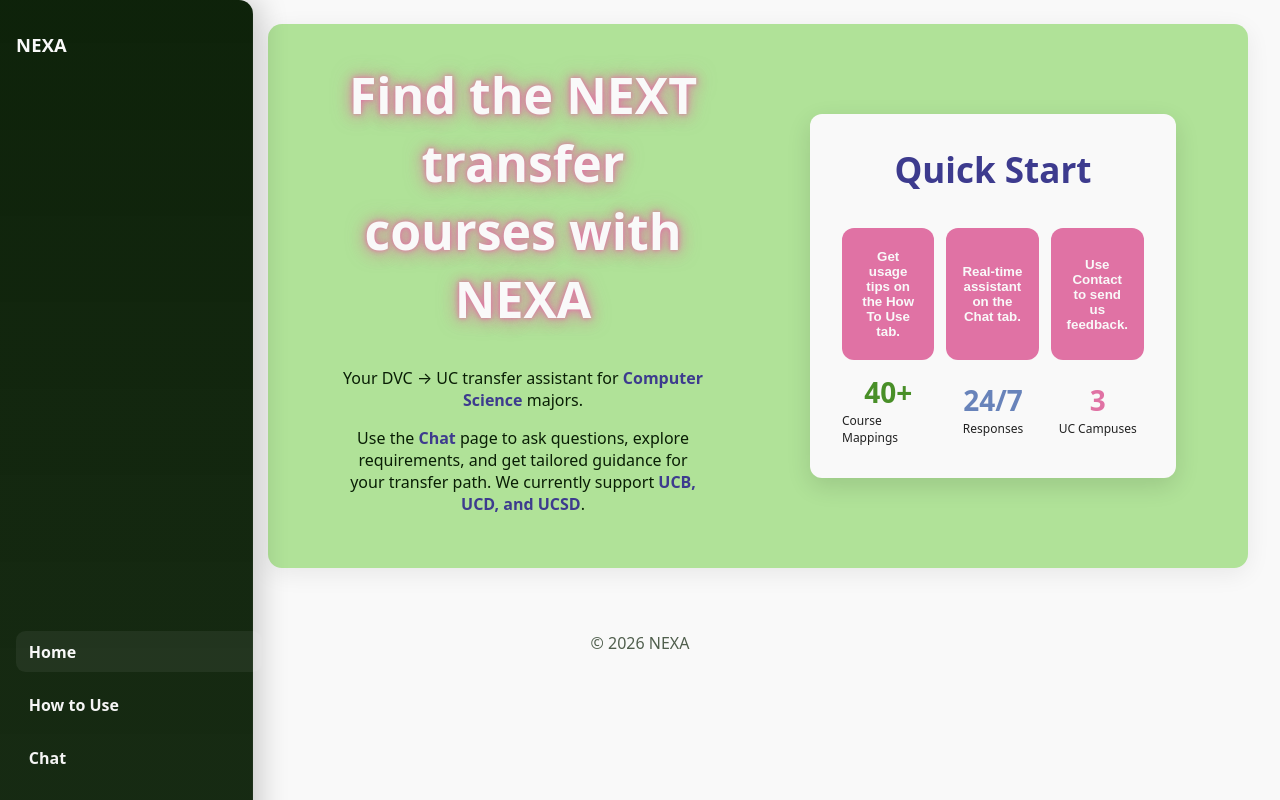
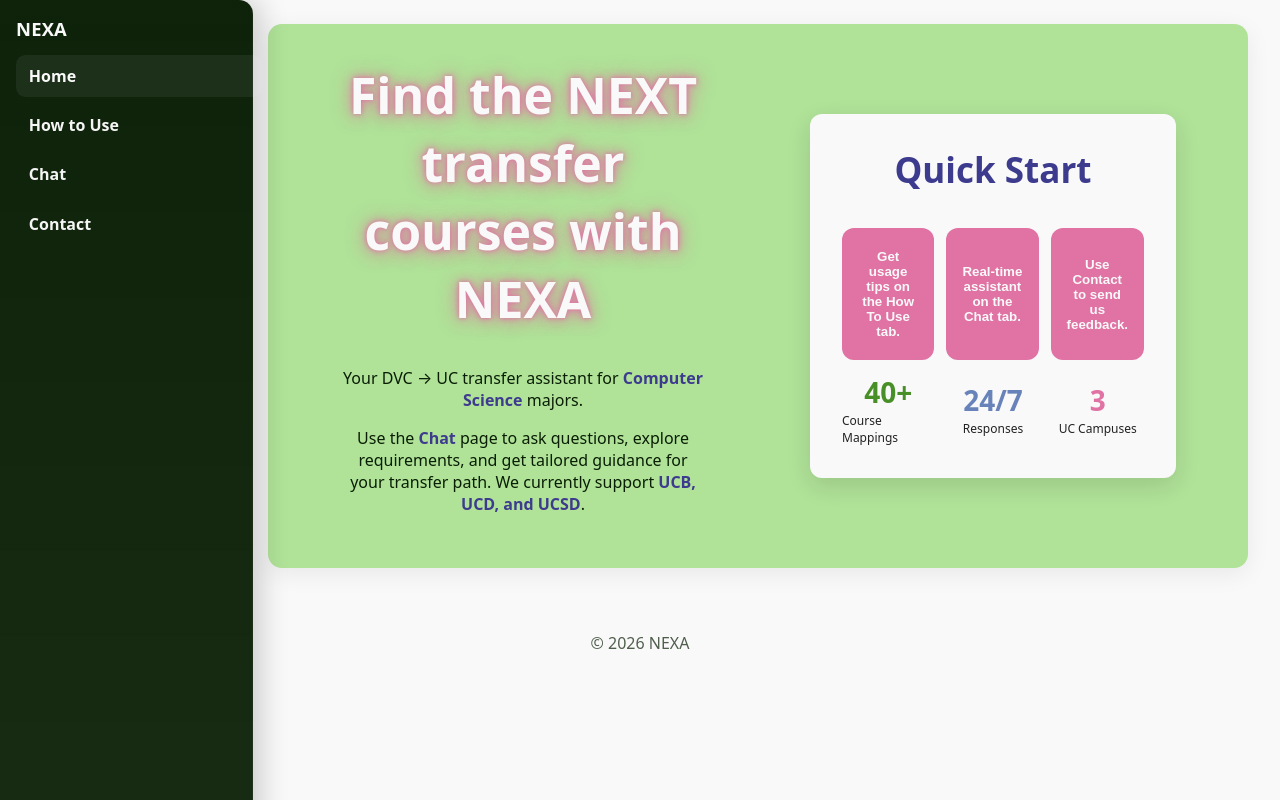
Before and after one commit to dvc-uc-ai-assistant/transfer-assistant, a React app in the folder frontend/: page / in a window 1280 px wide. Built offline with nearby package versions, Linux system fonts and the light colour scheme; the HTML template or start-up script is replaced by a standard one.

Commit message:
include contact page

```diff
--- a/frontend/src/App.jsx
+++ b/frontend/src/App.jsx
@@ -11,11 +11,11 @@
         <nav className="navbar">
           <div className="navbar-inner">
             <h1 className="nav-title">NEXA</h1>
-            <div className="nav-spacer" />
             <NavLink to="/" end className={({isActive}) => "nav-link" + (isActive ? " active" : "")}>Home</NavLink>
             <NavLink to="/how-to" className={({isActive}) => "nav-link" + (isActive ? " active" : "")}>How&nbsp;to&nbsp;Use</NavLink>
             <NavLink to="/chat" className={({isActive}) => "nav-link" + (isActive ? " active" : "")}>Chat</NavLink>
             <NavLink to="/contact" className={({isActive}) => "nav-link" + (isActive ? " active" : "")}>Contact</NavLink>
+            <div className="nav-spacer" />
           </div>
         </nav>
 
--- a/frontend/src/theme.css
+++ b/frontend/src/theme.css
@@ -46,19 +46,21 @@
   display: flex;
   flex-direction: column;
   align-items: stretch;
-  gap: 0.75rem;
+  gap: 0.5rem;
   /* keep the inner card full height of the sidebar */
   width: 100%;
   height: 100%;
-  padding: 2rem 1rem;
+  /* reduce top padding so nav links sit higher in the sidebar */
+  padding: 1rem 1rem 2rem 1rem;
   background: linear-gradient(180deg, rgba(var(--primary-dark-rgb),0.98), rgba(var(--primary-dark-rgb),0.94));
   color: var(--text-light);
   border-radius: 0 14px 14px 0; /* rounded on the right side only */
   box-shadow: 8px 0 28px rgba(0,0,0,0.18);
   border-right: 1px solid rgba(255,255,255,0.03);
 }
-.nav-title { margin: 0 0 1rem 0; font-size: 1.15rem; font-weight: 800; letter-spacing: .2px; text-align: left; }
+.nav-title { margin: 0 0 .4rem 0; font-size: 1.15rem; font-weight: 800; letter-spacing: .2px; text-align: left; }
 .nav-spacer { flex: 1; }
+.navbar-inner .nav-spacer { display: none; }
 .nav-link {
   display: flex;
   align-items: center;
@@ -71,6 +73,11 @@
   font-weight: 700;
   opacity: .98;
   position: relative;
+}
+.nav-link:focus-visible {
+  outline: none;
+  box-shadow: 0 0 0 3px rgba(176,226,152,0.18);
+  background: rgba(255,255,255,0.04);
 }
 .nav-link::after { display: none; } /* underline from horizontal design not needed on vertical nav */
 .nav-link.active { background: rgba(255,255,255,0.06); opacity: 1; }
@@ -152,6 +159,8 @@
     animation: none;
   }
 }
+  /* restore spacer when navbar is horizontal */
+  .navbar-inner .nav-spacer { display: block; flex: 1; }
 
 /* buttons */
 .btn {
```
